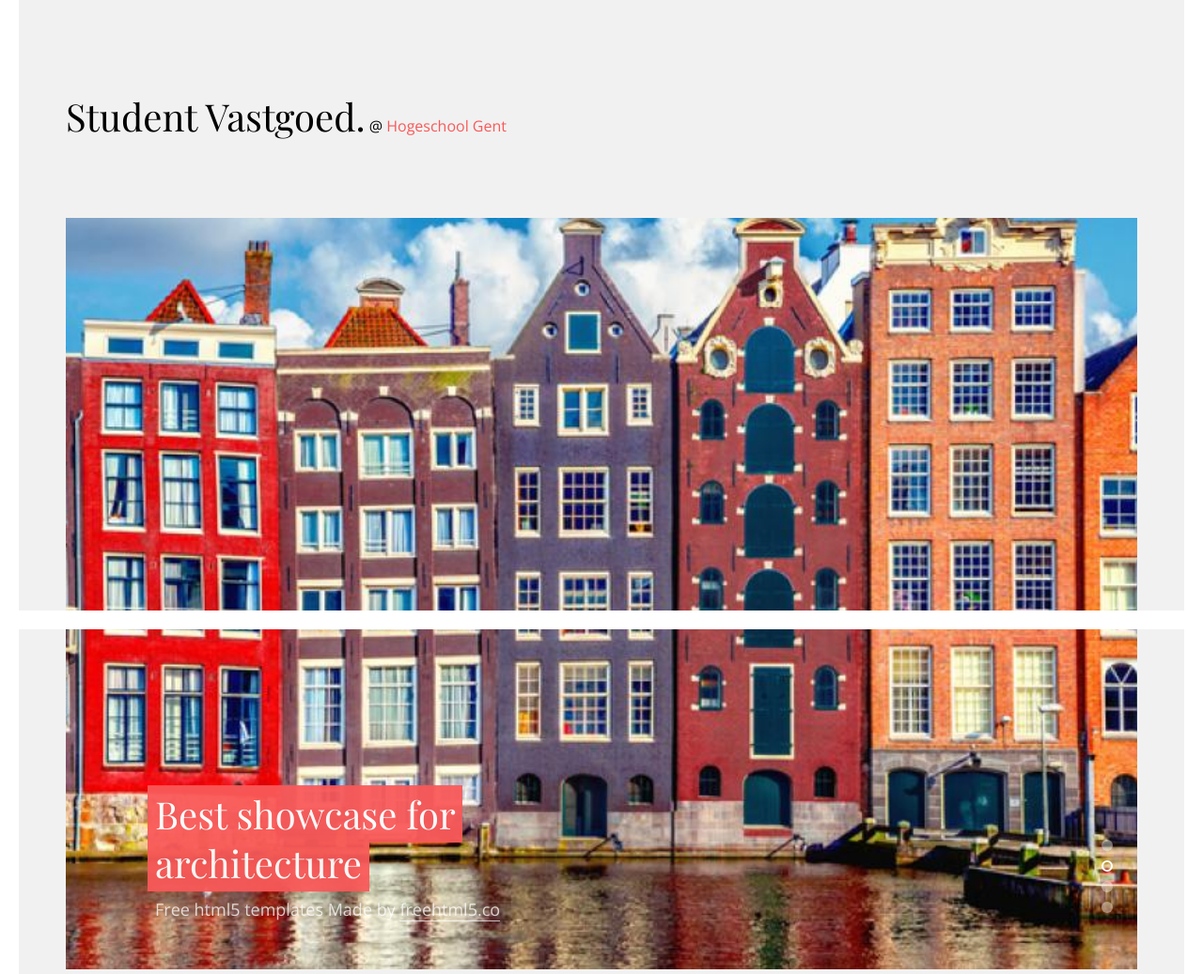
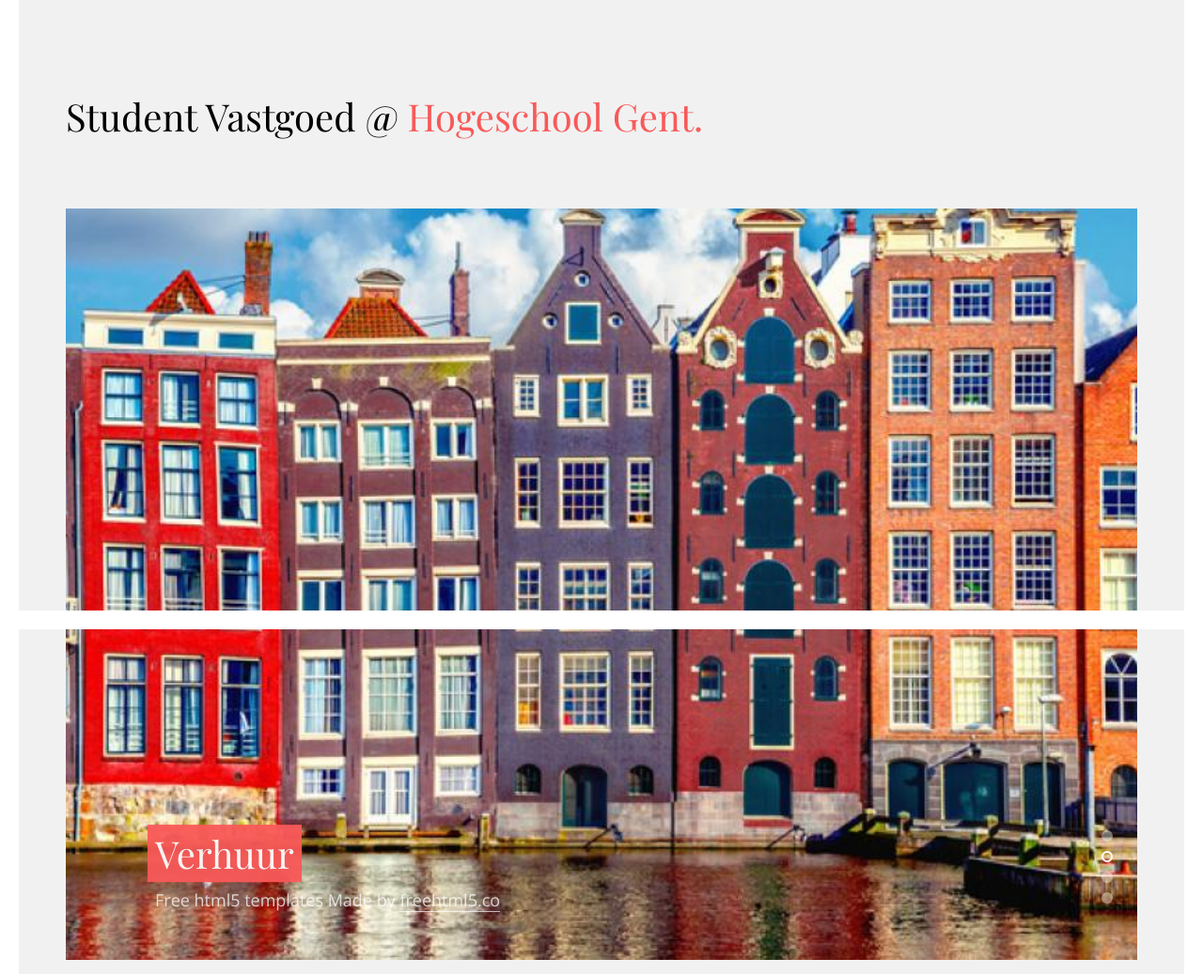
Before and after one commit to RobbeDierickx/RobbeDierickx.github.io, a plain HTML site: page index.html in a window 1280 px wide. Shown: the part 130-1167 px from the top of the page at 94% size. Drawn offline with nearby package versions, Linux system fonts and the light colour scheme; files whose address does not match are found by name.

Commit message:
Update www

```diff
--- a/index.html
+++ b/index.html
@@ -93,7 +93,7 @@
 		<div id="fh5co-intro">
 			<div class="row animate-box">
 				<div class="col-md-8 col-md-offset-2 col-md-pull-2">
-					<h2>Student Vastgoed.<span> @ <a href="https://www.hogent.be/">Hogeschool Gent</a></span></h2>
+					<h2>Student Vastgoed @ <a href="https://www.hogent.be/">Hogeschool Gent.</a></h2>
 				</div>
 			</div>
 		</div>
@@ -106,7 +106,7 @@
 			   			<div class="row">
 				   			<div class="col-md-6 col-xs-8 col-md-offset-1 slider-text">
 				   				<div class="slider-text-inner">
-				   					<h1><a href="#">Best showcase for architecture</a></h1>
+				   					<h1><a href="#">Verkoop</a></h1>
 										<h2>Free html5 templates Made by <a href="http://freehtml5.co/" target="_blank">freehtml5.co</a></h2>
 				   				</div>
 				   			</div>
@@ -119,7 +119,7 @@
 			   			<div class="row">
 				   			<div class="col-md-6 col-xs-8 col-md-offset-1 slider-text">
 				   				<div class="slider-text-inner">
-				   					<h1><a href="#">Best showcase for architecture</a></h1>
+				   					<h1><a href="#">Verhuur</a></h1>
 										<h2>Free html5 templates Made by <a href="http://freehtml5.co/" target="_blank">freehtml5.co</a></h2>
 				   				</div>
 				   			</div>
@@ -132,7 +132,7 @@
 			   			<div class="row">
 				   			<div class="col-md-6 col-xs-8 col-md-offset-1 slider-text">
 				   				<div class="slider-text-inner">
-				   					<h1><a href="#">Best showcase for architecture</a></h1>
+				   					<h1><a href="#">Schatting</a></h1>
 										<h2>Free html5 templates Made by <a href="http://freehtml5.co/" target="_blank">freehtml5.co</a></h2>
 				   				</div>
 				   			</div>
@@ -145,7 +145,7 @@
 			   			<div class="row">
 				   			<div class="col-md-6 col-xs-8 col-md-offset-1 slider-text">
 				   				<div class="slider-text-inner">
-				   					<h1><a href="#">Best showcase for architecture</a></h1>
+				   					<h1><a href="#">Opmeting</a></h1>
 										<h2>Free html5 templates Made by <a href="http://freehtml5.co/" target="_blank">freehtml5.co</a></h2>
 				   				</div>
 				   			</div>
```
Also changed, not shown: 1 other file.
